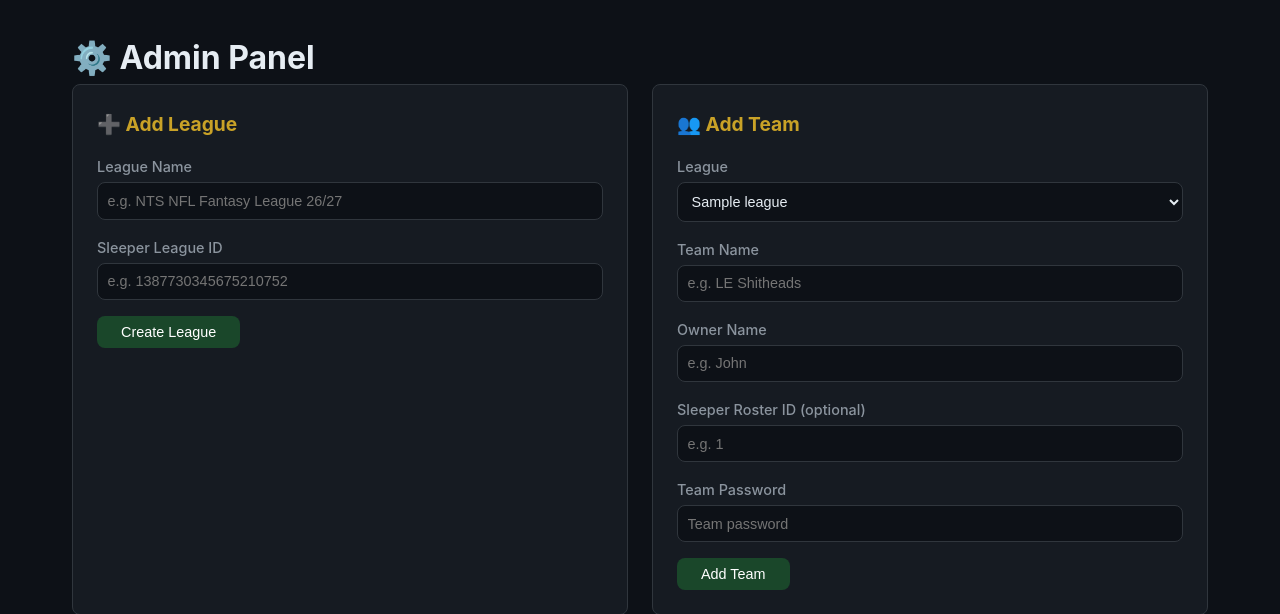
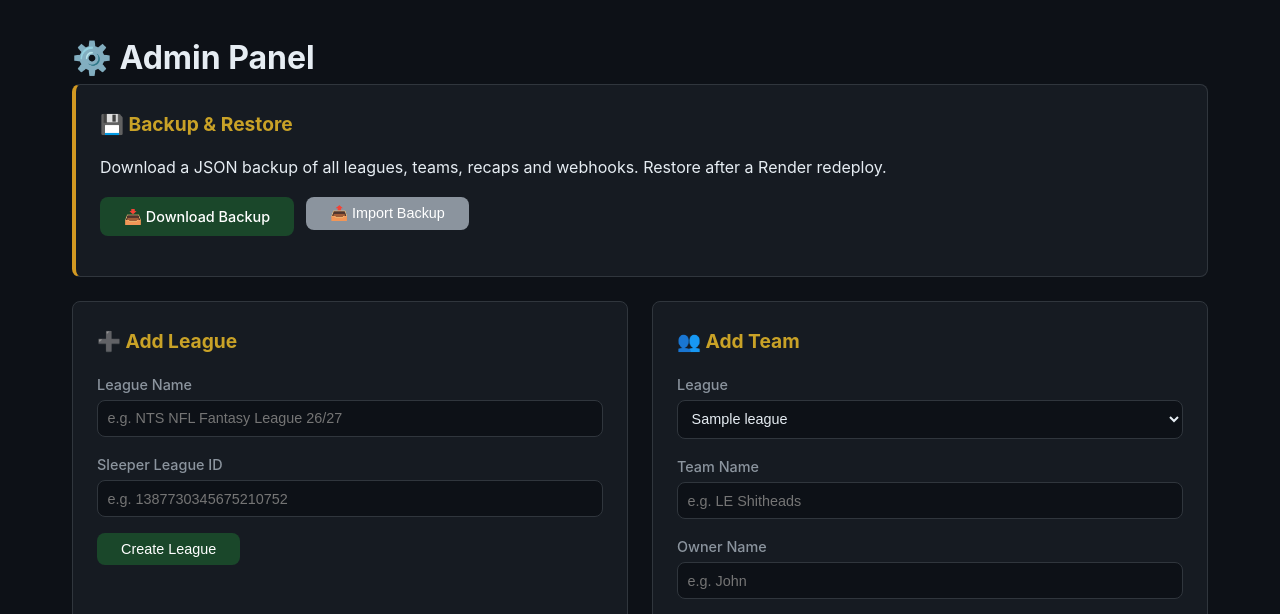
Before and after one commit to AlSchLE/ligafunk, a Flask app: page /admin in a window 1280 px wide. Shown: the part 71-685 px from the top of the page. Run offline with Flask 3, Linux system fonts and the light colour scheme; tables that the repository leaves empty hold one stand-in row (values such as "Sample post"); data that the repository does not hold is empty.

Commit message:
feat: add backup/export and import/restore to admin panel

```diff
--- a/app.py
+++ b/app.py
@@ -16,6 +16,10 @@ from pathlib import Path
 from flask import (Flask, render_template, request, redirect,
                    url_for, flash, abort, jsonify, send_file,
                    make_response, session as flask_session)
+import logging
+
+logging.basicConfig(level=logging.INFO)
+log = logging.getLogger("sleeper-web")
 
 from config import DATABASE_PATH, SECRET_KEY, SESSION_LIFETIME_HOURS
 from database import (get_db, init_db, hash_password, verify_password,
@@ -55,6 +59,90 @@ def inject_team():
 @app.route("/")
 def index():
     return render_template("index.html")
+
+
+@app.route("/admin/backup")
+def backup():
+    """Export all data as JSON."""
+    conn = get_db()
+    leagues = conn.execute("SELECT * FROM leagues").fetchall()
+    teams = conn.execute("SELECT * FROM teams").fetchall()
+    recaps = conn.execute("SELECT * FROM recaps").fetchall()
+    webhooks = conn.execute("SELECT * FROM webhooks").fetchall()
+    conn.close()
+
+    data = {
+        "leagues": [dict(l) for l in leagues],
+        "teams": [dict(t) for t in teams],
+        "recaps": [dict(r) for r in recaps],
+        "webhooks": [dict(w) for w in webhooks],
+    }
+    return jsonify(data)
+
+
+@app.route("/admin/import", methods=["POST"])
+def import_backup():
+    """Import data from JSON backup."""
+    if "backup_file" not in request.files:
+        flash("No file uploaded.")
+        return redirect(url_for("admin"))
+    file = request.files["backup_file"]
+    if not file.filename.endswith(".json"):
+        flash("Please upload a .json file.")
+        return redirect(url_for("admin"))
+    try:
+        data = json.loads(file.read().decode("utf-8"))
+    except (json.JSONDecodeError, UnicodeDecodeError):
+        flash("Invalid JSON file.")
+        return redirect(url_for("admin"))
+
+    conn = get_db()
+    cursor = conn.cursor()
+
+    # Import leagues
+    for l in data.get("leagues", []):
+        try:
+            cursor.execute(
+                "INSERT OR IGNORE INTO leagues (id, name, sleeper_league_id, league_code) VALUES (?, ?, ?, ?)",
+                (l["id"], l["name"], l["sleeper_league_id"], l["league_code"])
+            )
+        except Exception as e:
+            log.warning("Import league failed: %s", e)
+
+    # Import teams
+    for t in data.get("teams", []):
+        try:
+            cursor.execute(
+                "INSERT OR IGNORE INTO teams (id, league_id, name, owner_name, sleeper_roster_id, password_hash) VALUES (?, ?, ?, ?, ?, ?)",
+                (t["id"], t["league_id"], t["name"], t["owner_name"], t.get("sleeper_roster_id"), t["password_hash"])
+            )
+        except Exception as e:
+            log.warning("Import team failed: %s", e)
+
+    # Import recaps
+    for r in data.get("recaps", []):
+        try:
+            cursor.execute(
+                "INSERT OR IGNORE INTO recaps (id, league_id, week, content, created_by) VALUES (?, ?, ?, ?, ?)",
+                (r["id"], r["league_id"], r["week"], r["content"], r.get("created_by"))
+            )
+        except Exception as e:
+            log.warning("Import recap failed: %s", e)
+
+    # Import webhooks
+    for w in data.get("webhooks", []):
+        try:
+            cursor.execute(
+                "INSERT OR IGNORE INTO webhooks (id, league_id, webhook_type, webhook_url) VALUES (?, ?, ?, ?)",
+                (w["id"], w["league_id"], w["webhook_type"], w["webhook_url"])
+            )
+        except Exception as e:
+            log.warning("Import webhook failed: %s", e)
+
+    conn.commit()
+    conn.close()
+    flash("Backup imported successfully.")
+    return redirect(url_for("admin"))
 
 
 @app.route("/admin", methods=["GET", "POST"])
--- a/templates/admin.html
+++ b/templates/admin.html
@@ -3,6 +3,18 @@
 
 {% block content %}
 <h1>⚙️ Admin Panel</h1>
+
+<div class="card" style="border-left: 4px solid var(--warning);">
+  <h2>💾 Backup & Restore</h2>
+  <p>Download a JSON backup of all leagues, teams, recaps and webhooks. Restore after a Render redeploy.</p>
+  <div class="share-buttons">
+    <a href="{{ url_for('backup') }}" class="btn" download>📥 Download Backup</a>
+    <form method="post" action="{{ url_for('import_backup') }}" enctype="multipart/form-data" style="display:inline">
+      <input type="file" name="backup_file" accept=".json" required style="display:none" id="backup-file-input" onchange="this.form.submit()">
+      <button type="button" class="btn btn-secondary" onclick="document.getElementById('backup-file-input').click()">📤 Import Backup</button>
+    </form>
+  </div>
+</div>
 
 <div class="grid-2">
   <div class="card">
```
